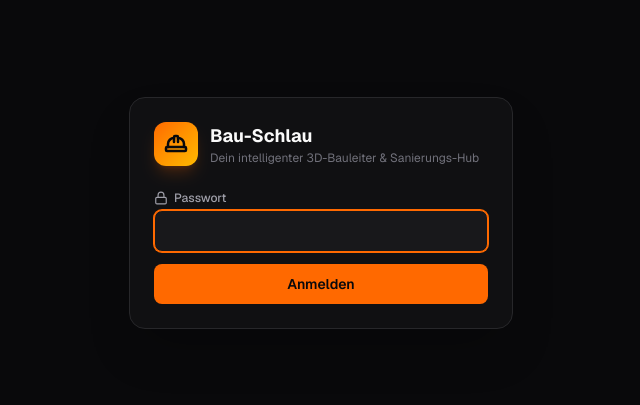
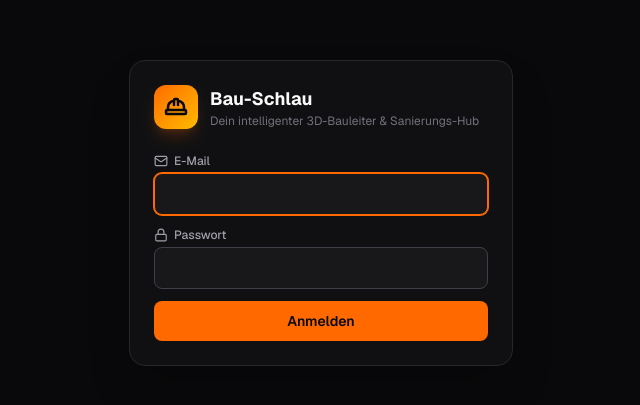
Before and after one commit to marcAFS/Bauschlau, a Next.js app: page /login in a window 1280 px wide. Shown: the part 187-592 px from the top of the page, without its empty margins (319-959 px from the left). Built offline with nearby package versions, Linux system fonts and the light colour scheme.

Commit message:
Login um E-Mail-Feld erweitern
Statt nur einem Passwort wird jetzt E-Mail + Passwort abgefragt
(APP_EMAIL + APP_PASSWORD als Umgebungsvariablen).

```diff
--- a/app/login/actions.ts
+++ b/app/login/actions.ts
@@ -6,12 +6,17 @@ import { createSessionToken, SESSION_COOKIE_NAME, SESSION_MAX_AGE_SECONDS } from
 import { timingSafeEqualStr } from "@/lib/password";
 
 export async function loginAction(formData: FormData) {
+  const email = String(formData.get("email") ?? "").trim().toLowerCase();
   const password = String(formData.get("password") ?? "");
   const nextParam = String(formData.get("next") ?? "/");
   const next = nextParam.startsWith("/") ? nextParam : "/";
-  const expected = process.env.APP_PASSWORD;
+  const expectedEmail = process.env.APP_EMAIL?.trim().toLowerCase();
+  const expectedPassword = process.env.APP_PASSWORD;
 
-  if (!expected || !timingSafeEqualStr(password, expected)) {
+  const emailOk = !!expectedEmail && timingSafeEqualStr(email, expectedEmail);
+  const passwordOk = !!expectedPassword && timingSafeEqualStr(password, expectedPassword);
+
+  if (!emailOk || !passwordOk) {
     redirect(`/login?error=1&next=${encodeURIComponent(next)}`);
   }
 
--- a/app/login/page.tsx
+++ b/app/login/page.tsx
@@ -1,4 +1,4 @@
-import { HardHat, Lock } from "lucide-react";
+import { HardHat, Lock, Mail } from "lucide-react";
 import { loginAction } from "./actions";
 
 export default async function LoginPage({
@@ -26,17 +26,28 @@ export default async function LoginPage({
           <input type="hidden" name="next" value={next} />
           <div>
             <label className="mb-1 flex items-center gap-1.5 text-xs font-medium text-zinc-400">
+              <Mail className="h-3.5 w-3.5" /> E-Mail
+            </label>
+            <input
+              type="email"
+              name="email"
+              autoFocus
+              required
+              className="w-full rounded-lg border border-zinc-700 bg-zinc-900 px-3 py-2.5 text-sm text-zinc-100 focus:border-orange-500 focus:outline-none focus:ring-1 focus:ring-orange-500"
+            />
+          </div>
+          <div>
+            <label className="mb-1 flex items-center gap-1.5 text-xs font-medium text-zinc-400">
               <Lock className="h-3.5 w-3.5" /> Passwort
             </label>
             <input
               type="password"
               name="password"
-              autoFocus
               required
               className="w-full rounded-lg border border-zinc-700 bg-zinc-900 px-3 py-2.5 text-sm text-zinc-100 focus:border-orange-500 focus:outline-none focus:ring-1 focus:ring-orange-500"
             />
           </div>
-          {params.error && <p className="text-xs text-red-400">Falsches Passwort. Bitte erneut versuchen.</p>}
+          {params.error && <p className="text-xs text-red-400">E-Mail oder Passwort falsch. Bitte erneut versuchen.</p>}
           <button
             type="submit"
             className="w-full rounded-lg bg-orange-500 py-2.5 text-sm font-semibold text-zinc-950 hover:bg-orange-400"
```
Also changed, not shown: 1 other file (tests, documents, lock files or other folders).
